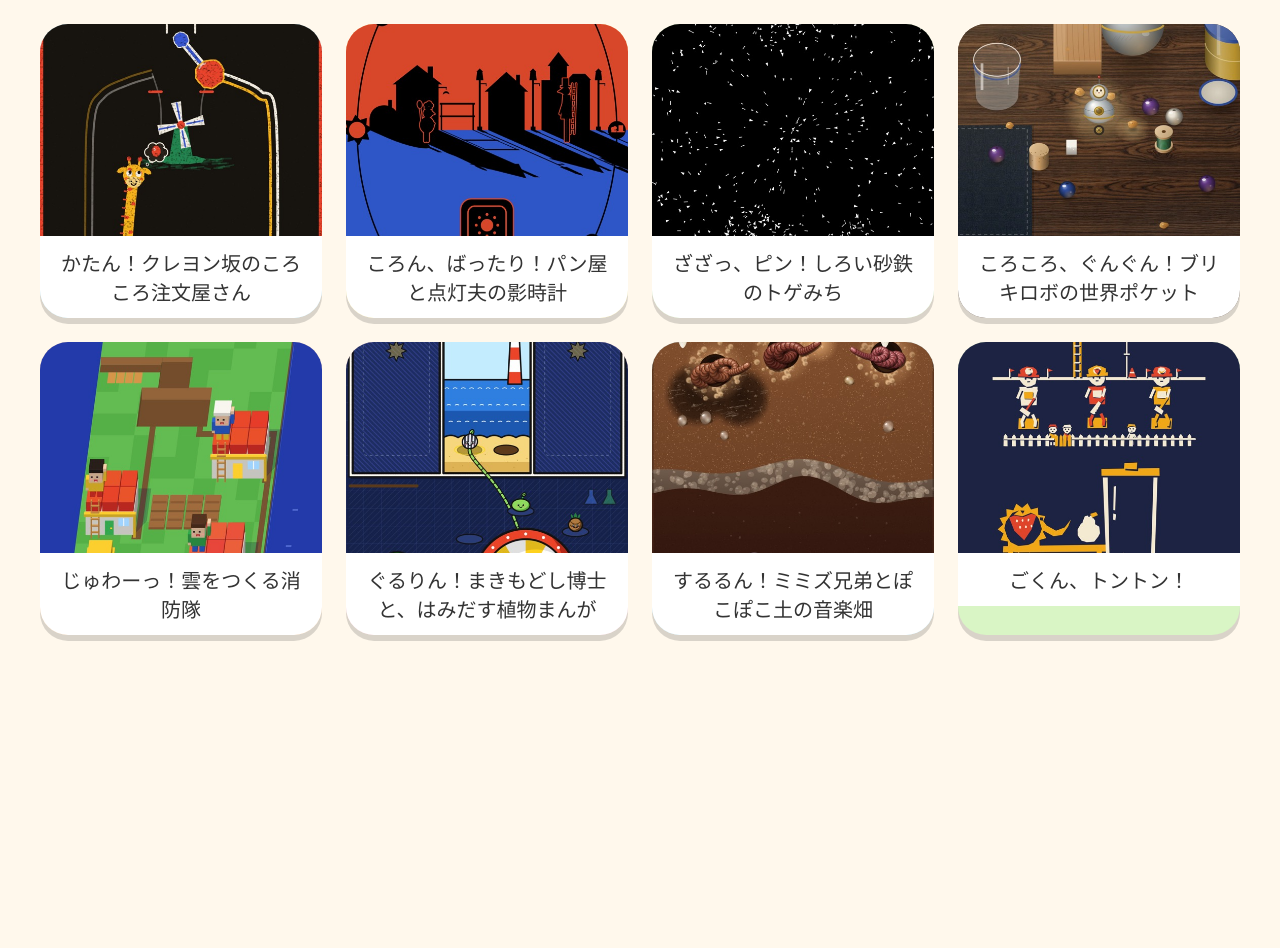
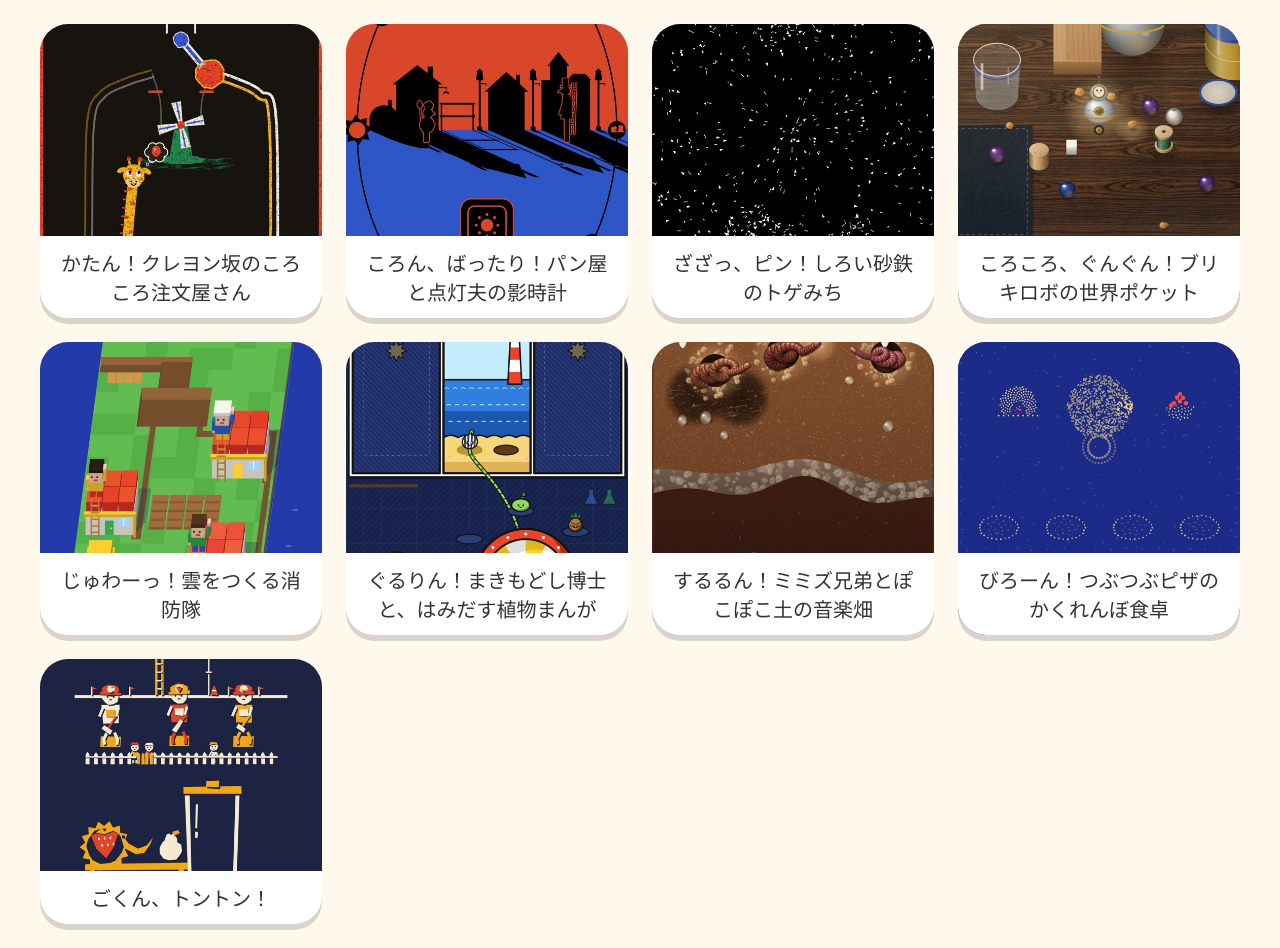
Before and after one commit to zan72122/261105, a plain HTML site: page index.html in a window 1280 px wide. Before the commit the page ends 800 px from the top, so only its background shows below. Drawn offline with Linux system fonts and the light colour scheme.

Commit message:
Update gallery index for 261105

```diff
--- a/index.html
+++ b/index.html
@@ -15,5 +15,6 @@ main{display:grid;grid-template-columns:repeat(auto-fit,minmax(260px,1fr));gap:2
 <a class="card" href="games/261105-6/index.html" style="--c:#ffd9b3" aria-label="じゅわーっ！雲をつくる消防隊"><img src="thumbs/261105-6.jpg" alt="じゅわーっ！雲をつくる消防隊"><span>じゅわーっ！雲をつくる消防隊</span></a>
 <a class="card" href="games/261105-7/index.html" style="--c:#ffd6e0" aria-label="ぐるりん！まきもどし博士と、はみだす植物まんが"><img src="thumbs/261105-7.jpg" alt="ぐるりん！まきもどし博士と、はみだす植物まんが"><span>ぐるりん！まきもどし博士と、はみだす植物まんが</span></a>
 <a class="card" href="games/261105-8/index.html" style="--c:#c8f0ff" aria-label="するるん！ミミズ兄弟とぽこぽこ土の音楽畑"><img src="thumbs/261105-8.jpg" alt="するるん！ミミズ兄弟とぽこぽこ土の音楽畑"><span>するるん！ミミズ兄弟とぽこぽこ土の音楽畑</span></a>
+<a class="card" href="games/261105-9/index.html" style="--c:#233088" aria-label="びろーん！つぶつぶピザのかくれんぼ食卓"><img src="thumbs/261105-9.jpg" alt="びろーん！つぶつぶピザのかくれんぼ食卓"><span>びろーん！つぶつぶピザのかくれんぼ食卓</span></a>
 <a class="card" href="games/261105-10/index.html" style="--c:#d9f5c5" aria-label="ごくん、トントン！"><img src="thumbs/261105-10.jpg" alt="ごくん、トントン！"><span>ごくん、トントン！</span></a>
 </main></body></html>
```
Also changed, not shown: thumbs/261105-9.jpg (added).
